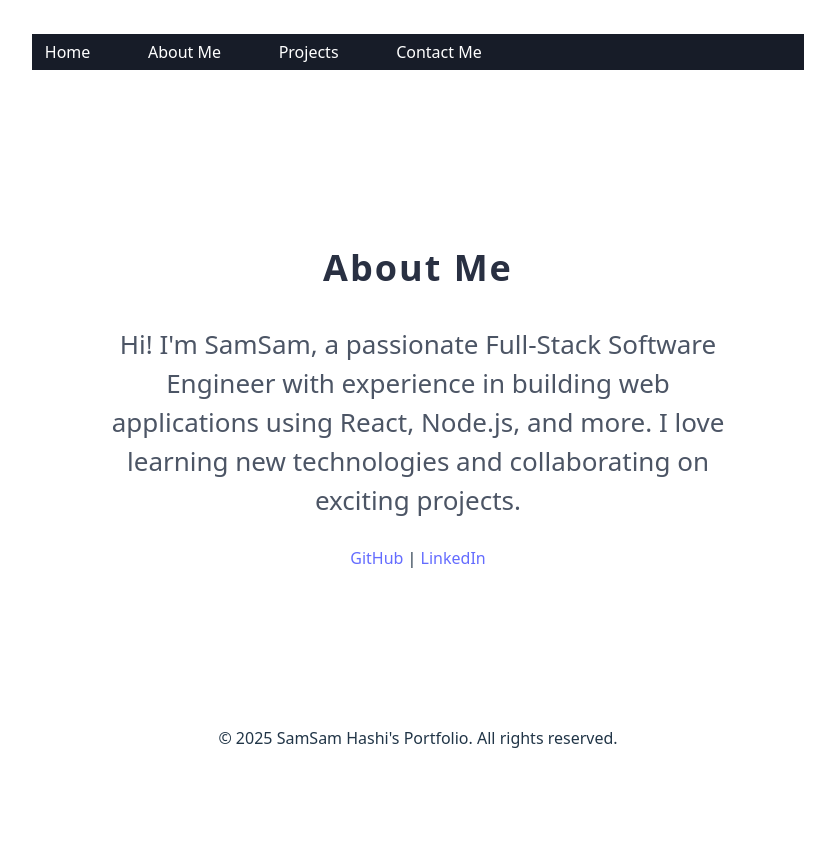
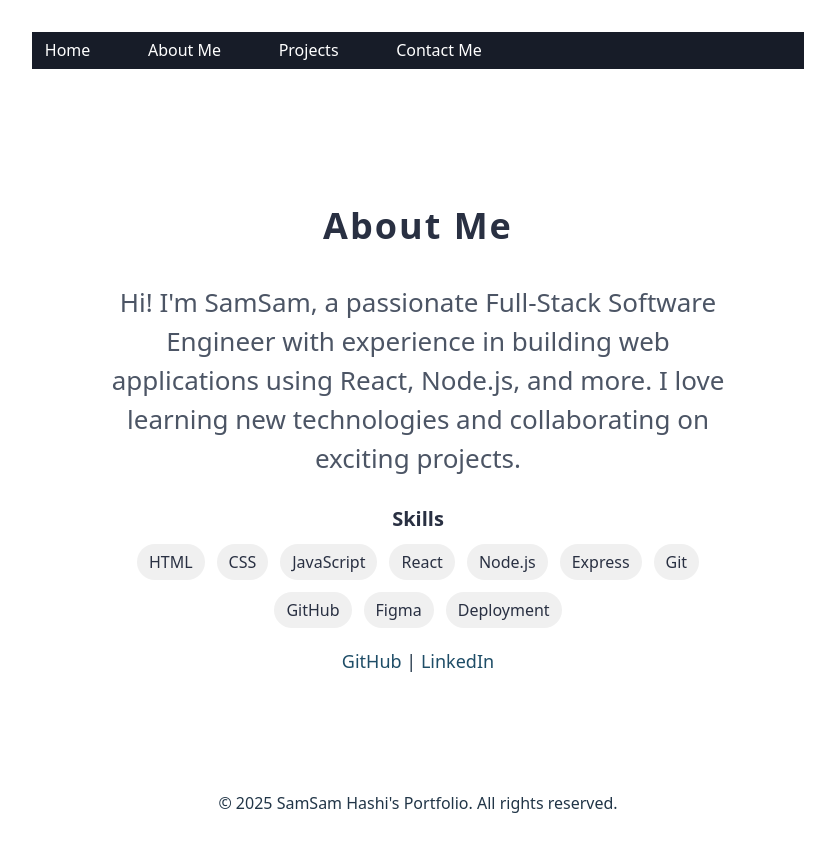
Before and after one commit to Samjamhas10/portfolio-website, a React (Vite) app: page /aboutme in a window 1280 px wide. Shown: the top 852 px of the page, without its empty margins (222-1057 px from the left). Before the commit the page ends 800 px from the top, so only its background shows below. Built offline with nearby package versions, Linux system fonts and the light colour scheme.

Commit message:
Feat: add AboutMe section with skill badges and social links

```diff
--- a/src/components/AboutMe/AboutMe.css
+++ b/src/components/AboutMe/AboutMe.css
@@ -27,3 +27,45 @@
   /* color: blue; */
   color: #4c5565;
 }
+
+.aboutme__skills {
+  font-size: 20px;
+  font-weight: 600;
+  margin-top: 20px;
+  margin-bottom: 10px;
+  color: #293042;
+}
+
+.aboutme__skills-list {
+  list-style: none;
+  display: flex;
+  flex-wrap: wrap;
+  gap: 12px;
+  justify-content: center;
+  padding: 0;
+  margin: 0;
+}
+
+.aboutme__skills-list li {
+  background-color: #f0f0f0;
+  padding: 6px 12px;
+  border-radius: 20px;
+  font-size: 16px;
+  color: #293042;
+}
+
+.aboutme__links {
+  margin-top: 20px;
+  font-size: 18px;
+}
+
+.aboutme__links a {
+  text-decoration: none;
+  font-weight: 500;
+  color: #1e4d67;
+  transition: color 0.3s ease;
+}
+
+.aboutme__links a:hover {
+  color: #023e8a;
+}
--- a/src/components/AboutMe/AboutMe.jsx
+++ b/src/components/AboutMe/AboutMe.jsx
@@ -11,6 +11,19 @@ function AboutMe() {
           more. I love learning new technologies and collaborating on exciting
           projects.
         </p>
+        <div className="aboutme__skills">Skills</div>
+        <ul className="aboutme__skills-list">
+          <li>HTML</li>
+          <li>CSS</li>
+          <li>JavaScript</li>
+          <li>React</li>
+          <li>Node.js</li>
+          <li>Express</li>
+          <li>Git</li>
+          <li>GitHub</li>
+          <li>Figma</li>
+          <li>Deployment</li>
+        </ul>
         <div className="aboutme__links">
           <a
             href="https://github.com/Samjamhas10"
--- a/src/components/Home/Home.css
+++ b/src/components/Home/Home.css
@@ -77,17 +77,17 @@ html {
   justify-content: center;
   width: 50px;
   height: 50px;
-  border-radius: 50%; /* makes it a circle */
+  border-radius: 50%;
   background-color: #f0f0f0; /* light gray background */
-  color: #333; /* icon color */
+  color: #333;
   font-size: 1.5rem;
   transition: all 0.3s ease;
-  box-shadow: 0 4px 6px rgba(0, 0, 0, 0.1); /* soft shadow */
+  box-shadow: 0 4px 6px rgba(0, 0, 0, 0.1);
 }
 
 .home__links a:hover {
   background-color: #0077b6; /* blue background on hover */
   color: #fff;
   transform: scale(1.1); /* subtle zoom */
-  box-shadow: 0 6px 12px rgba(0, 0, 0, 0.2); /* deeper shadow */
+  box-shadow: 0 6px 12px rgba(0, 0, 0, 0.2);
 }
```
Also changed, not shown: src/components/NavBar/NavBar.css (line endings or trailing spaces).
